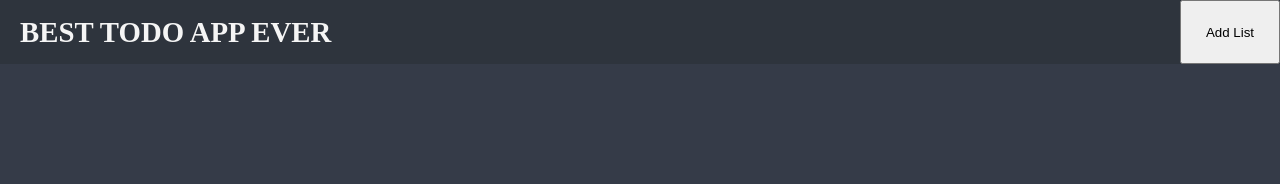
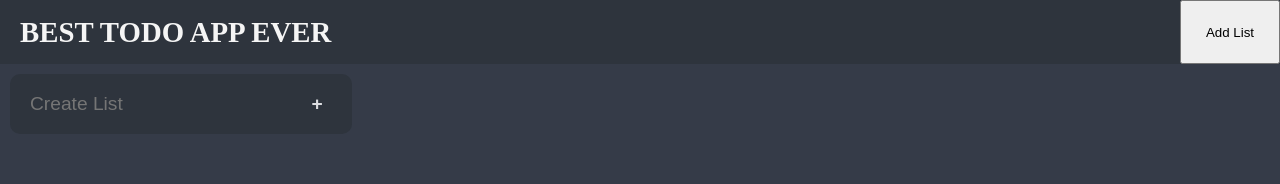
Before and after one commit to FAykut1/Todo-App-w-React, a React (Create React App) app: page / in a window 1280 px wide. Shown: the top 184 px of the page. Built offline with nearby package versions, Linux system fonts and the light colour scheme.

Commit message:
add and remove task list

```diff
--- a/package.json
+++ b/package.json
@@ -36,8 +36,5 @@
       "last 1 firefox version",
       "last 1 safari version"
     ]
-  },
-  "devDependencies": {
-    "jest": "^26.6.0"
   }
 }
--- a/src/App.css
+++ b/src/App.css
@@ -15,3 +15,45 @@
   overflow-x: auto;
   overflow-y: hidden;
 }
+
+
+.create-list {
+  display: flex;
+  height: 40px;
+  margin: 10px;
+  background-color: var(--secondary-color);
+  padding: 10px;
+  border-radius: 10px;
+}
+
+.create-list__input{
+  flex:1;
+  background-color: transparent;
+  border: none;
+  padding: 10px;
+  font-size: 1.2rem;
+  color: var(--light-text-color);
+  margin-right: 5px;
+}
+
+.create-list__input:focus{
+
+}
+
+.create-list__input:hover{
+  background-color: #2c323a;
+}
+
+.create-list__button{
+  width: 50px;
+  border: none;
+  background-color: transparent;
+  color: var(--light-text-color);
+  font-weight: bolder;
+  font-size: 1.2rem;
+}
+
+.create-list__button:hover{
+  cursor: pointer;
+  background-color: var(--primary-color);
+}
--- a/src/App.js
+++ b/src/App.js
@@ -1,3 +1,4 @@
+import { useState } from 'react';
 import { useDispatch, useSelector } from 'react-redux';
 import './App.css';
 import Header from './components/Header';
@@ -5,23 +6,41 @@ import List from './components/List';
 import { addList } from './reducers/taskListSlice';
 
 function App() {
-  // const [taskLists, setTaskLists] = useState([]);
   const taskLists = useSelector(state => state.taskList.value);
+  const [createTitleValue, setCreateTitleValue] = useState('');
   const dispatch = useDispatch();
 
   const createList = () => {
     const tasks = {
-      title: 'Deneme',
+      title: createTitleValue,
       childs: [],
     }
     dispatch(addList(tasks))
+    setCreateTitleValue('');
   };
+
+  const createListInputChange = (e) => {
+    const title = e.target.value ?? '';
+    if(title === '') return;
+    setCreateTitleValue(title);
+  };
+
+  const inputKeyDown = (e) => {
+    if(e.key === 'Enter'){
+      createList();
+    }
+  }
+
 
   return (
     <div className="App">
       <Header createList={createList}/>
       <div className="container">
         {taskLists.map((list, i) => <List index={i} title={list.title} tasks={list.childs} key={i}/>)}
+        <div className="create-list">
+          <input className="create-list__input" placeholder="Create List" value={createTitleValue} onKeyDown={inputKeyDown} onChange={createListInputChange}/>
+          <button className="create-list__button" onClick={() => createList()}>+</button>
+        </div>
       </div>
     </div>
   );
--- a/src/components/List/index.js
+++ b/src/components/List/index.js
@@ -2,7 +2,7 @@ import Task from "./Task";
 import './List.css';
 import { useRef } from "react";
 import { useDispatch } from "react-redux";
-import { addTask, updateList } from "../../reducers/taskListSlice";
+import { addTask, removeList, updateList } from "../../reducers/taskListSlice";
 
 const List = ({index, title, tasks}) => {
 
@@ -28,22 +28,30 @@ const List = ({index, title, tasks}) => {
     }
   }
 
+  const _deleteTaskList = () => {
+    dispatch(removeList({index}));
+  }
+
+  const taskInputOnKeyDown = (e) => {
+    if(e.key === 'Enter'){
+      _addTask();
+    }
+  }
+
   return (
     <div className="list">
       <div className="list__header">
         <input className="list__title" defaultValue={title} onChange={updateTitle} type="text" />
-        <button>x</button>
+        <button onClick={_deleteTaskList}>x</button>
       </div>
       <div className="input-task-container">
-          <input ref={taskInputRef} placeholder="Add task"></input>
+          <input ref={taskInputRef} onKeyDown={taskInputOnKeyDown} placeholder="Add task"></input>
           <button onClick={_addTask}>+</button>
       </div>
       <div className="list__container">
-
         {tasks?.map((v, i) => {
           return <Task key={i} listIndex={index} taskIndex={i} content={v.content} isDone={v.isDone}/>;
         })}
-
       </div>
     </div>
   );
--- a/src/reducers/taskListSlice.js
+++ b/src/reducers/taskListSlice.js
@@ -13,7 +13,8 @@ export const taskListSlice = createSlice({
     },
 
     removeList: (state, action) => {
-      state.value = state.value.filter((v,i) => action.payload !== i);
+      const {index} = action.payload;
+      state.value = state.value.filter((v,i) => index !== i);
       setLocalStorage(TASK_LISTS, state.value);
     },
 
```
